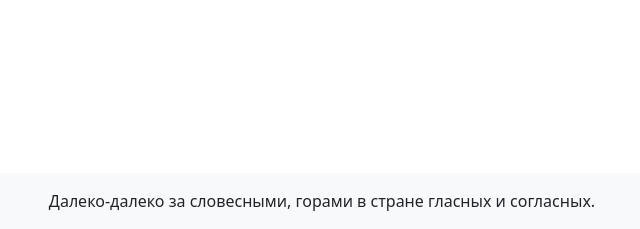
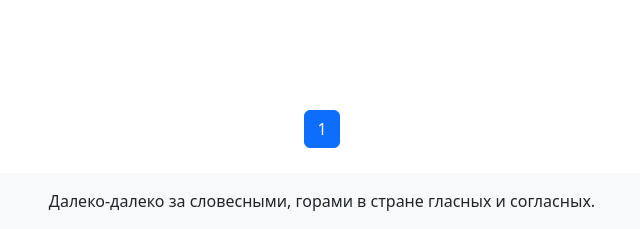
Before and after one commit to R1GG8/blog-django, a Django app: page /blog/ in a window 1280 px wide. Shown: the part 571-800 px from the top of the page, without its empty margins (318-958 px from the left). Run offline with Django 5.2, Linux system fonts and the light colour scheme; data that the repository does not hold is empty; some libraries are stand-ins or nearby versions.

Commit message:
pagination added

```diff
--- /dev/null
+++ b/blog/templates/blog/includes/pagination.html
@@ -0,0 +1,43 @@
+<nav class="pagination-items" aria-label="...">
+    <ul class="pagination">
+        {% if page.has_previous %}
+            <li class="page-item sign-less">
+                <a class="page-link" href="?page={{ page.previous_page_number }}" aria-label="Previous">
+                    <span aria-hidden="true">&laquo;</span>
+                </a>
+            </li>
+            {% if page.previous_page_number != 1 %}
+                <li class="page-item">
+                    <a class="page-link" href="?page=1">1</a>
+                </li>
+            {% endif %}
+            {% if page.previous_page_number|add:"-1" > 1 %}
+                <li class="multy-dot"> ... </li>
+            {% endif %}
+            <li class="page-item">
+                <a class="page-link" href="?page={{ page.previous_page_number }}">{{ page.number|add:-1 }}</a>
+            </li>
+        {% endif %}
+        <li class="page-item active"><a class="page-link" href="?page={{ page.number }}">{{ page.number }}</a></li>
+
+        {% if page.has_next %}
+            <li class="page-item">
+                <a class="page-link" href="?page={{ page.next_page_number }}">{{ page.number|add:1 }}</a>
+            </li>
+            {% if page.paginator.num_pages != page.number and page.paginator.num_pages != page.next_page_number %}
+                {% if page.paginator.num_pages|add:"-1" > page.next_page_number %}
+                    <li class="multy-dot"> ... </li>
+                {% endif %}
+                <li class="page-item">
+                    <a class="page-link" href="?page={{ page.paginator.num_pages }}">{{ page.paginator.num_pages }}</a>
+                </li>
+            {% endif %}
+
+            <li class="page-item sign-more">
+                <a class="page-link" href="?page={{ page.next_page_number }}" aria-label="Next">
+                    <span aria-hidden="true">&raquo;</span>
+                </a>
+            </li>
+        {% endif %}
+    </ul>
+</nav>
--- a/blog/templates/blog/post_list.html
+++ b/blog/templates/blog/post_list.html
@@ -36,4 +36,5 @@
             </div>
         </div>
     </div>
+    {% include 'blog/includes/pagination.html' with page=posts %}
 {% endblock content %}
--- a/blog/templates/blog/post_list_by_category.html
+++ b/blog/templates/blog/post_list_by_category.html
@@ -36,4 +36,5 @@
             </div>
         </div>
     </div>
+    {% include 'blog/includes/pagination.html' with page=posts %}
 {% endblock content %}
--- a/blog/views.py
+++ b/blog/views.py
@@ -1,3 +1,4 @@
+from django.core.paginator import Paginator, EmptyPage, PageNotAnInteger
 from django.shortcuts import redirect, render, get_object_or_404
 from .models import Post, Category
 from .forms import Post, PostForm
@@ -6,6 +7,22 @@ from django.views.decorators.http import require_POST
 
 def post_list(request):
     posts = Post.published.all()
+
+    paginator = Paginator(posts, 3)
+    page = request.GET.get("page", 1)
+
+    try:
+        posts = paginator.page(page)
+    except PageNotAnInteger:
+
+        # Если page_number не целое число, то
+        # выдать первую страницу
+        posts = paginator.page(1)
+    except EmptyPage:
+        posts = paginator.page(paginator.num_pages)
+    # Если page_number находится вне диапазона, то
+    # выдать последнюю страницу
+
 
     context = {
         'title': 'Блог',
@@ -17,6 +34,10 @@ def post_list(request):
 
 def post_list_by_category(request, category_slug):
     posts = Post.published.filter(category__slug=category_slug)
+
+    paginator = Paginator(posts, 3)
+    page = request.GET.get("page", 1)
+    posts = paginator.page(page)
 
     context = {
         'title': category_slug,
@@ -39,7 +60,7 @@ def post_detail(request, post_slug):
 
 def addpost(request):
     if request.method == 'POST':
-        form = PostForm(request, request.FILES)
+        form = PostForm(request.POST, request.FILES)
         if form.is_valid():
             form_commit = form.save(commit=False)
             form_commit.author = request.user
--- a/static/css/main.css
+++ b/static/css/main.css
@@ -172,9 +172,17 @@ header .navbar-right-part ul span {
 .post-list-wrapper {
   padding-left: 50px;
   padding-top: 25px;
+  flex-grow: 1;
 }
 .post-list-wrapper .col-3 {
   padding-left: 80px;
+}
+
+.multy-dot {
+  margin-left: 10px;
+  margin-right: 10px;
+  font-size: 25px;
+  transform: translateY(-7px);
 }
 
 body {
@@ -187,7 +195,18 @@ body a {
   text-decoration: none;
 }
 body main {
+  display: flex;
   flex: 1;
+  flex-direction: column;
+}
+body main .pagination-items {
+  display: flex;
+  justify-content: center;
+  align-items: end;
+  margin-top: 30px;
+}
+body main .pagination-items ul {
+  margin-bottom: 0 !important;
 }
 body footer {
   flex-shrink: 0;
--- a/static/scss/_posts.scss
+++ b/static/scss/_posts.scss
@@ -142,8 +142,17 @@
 .post-list-wrapper {
     padding-left: 50px;
     padding-top: 25px;
+    flex-grow: 1;
 
     .col-3 {
         padding-left: 80px;
     }
 }
+
+
+.multy-dot {
+    margin-left: 10px;
+    margin-right: 10px;
+    font-size: 25px;
+    transform: translateY(-7px);
+}
--- a/static/scss/main.scss
+++ b/static/scss/main.scss
@@ -13,7 +13,20 @@ body {
     flex-direction: column;
 
     main {
+        display: flex;
         flex: 1;
+        flex-direction: column;
+
+        .pagination-items {
+            display: flex;
+            justify-content: center;
+            align-items: end;
+            margin-top: 30px;
+
+            ul {
+                margin-bottom: 0 !important;
+            }
+        }
     }
 
     footer {
```
Also changed, not shown: static/css/main.min.css, 2 other files.
